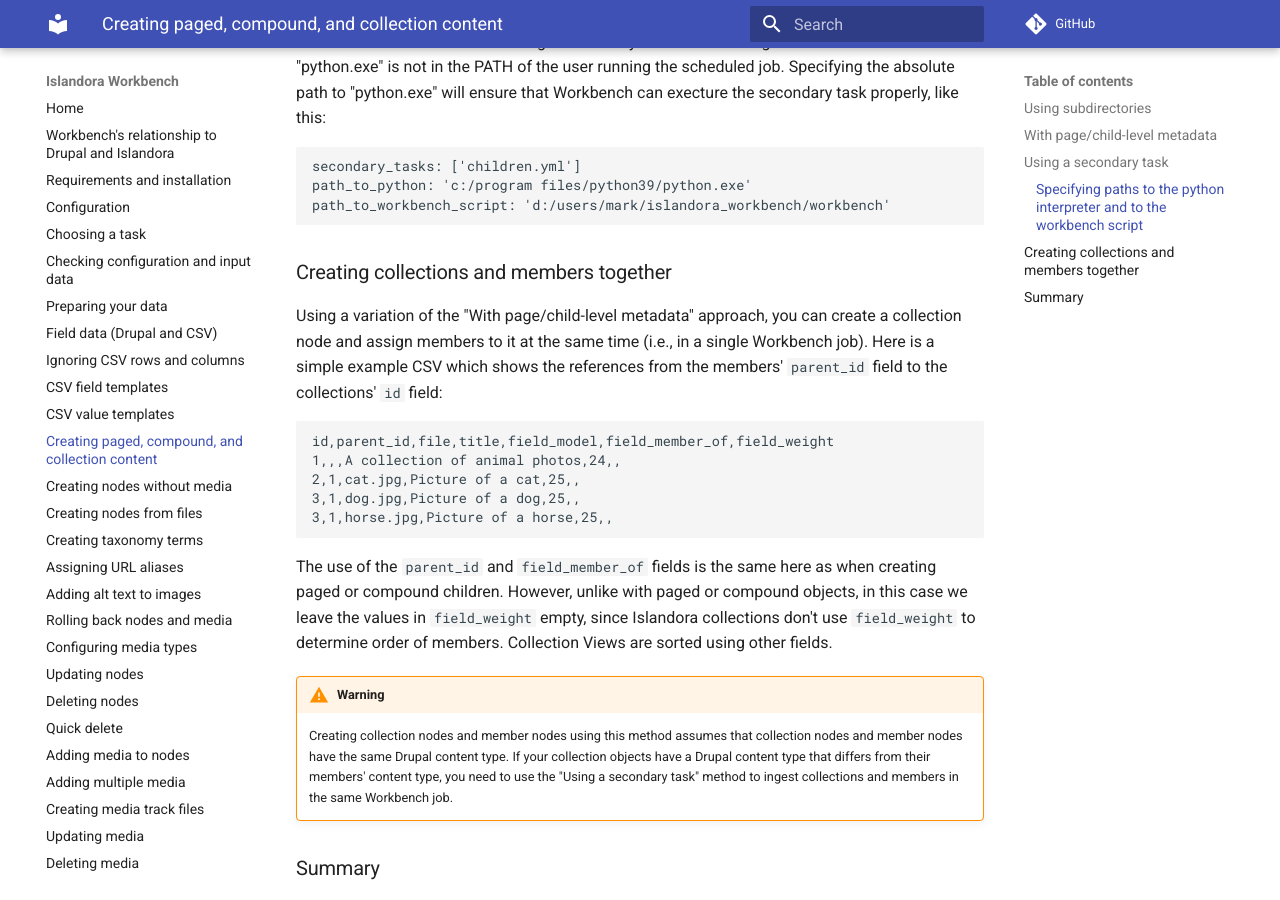
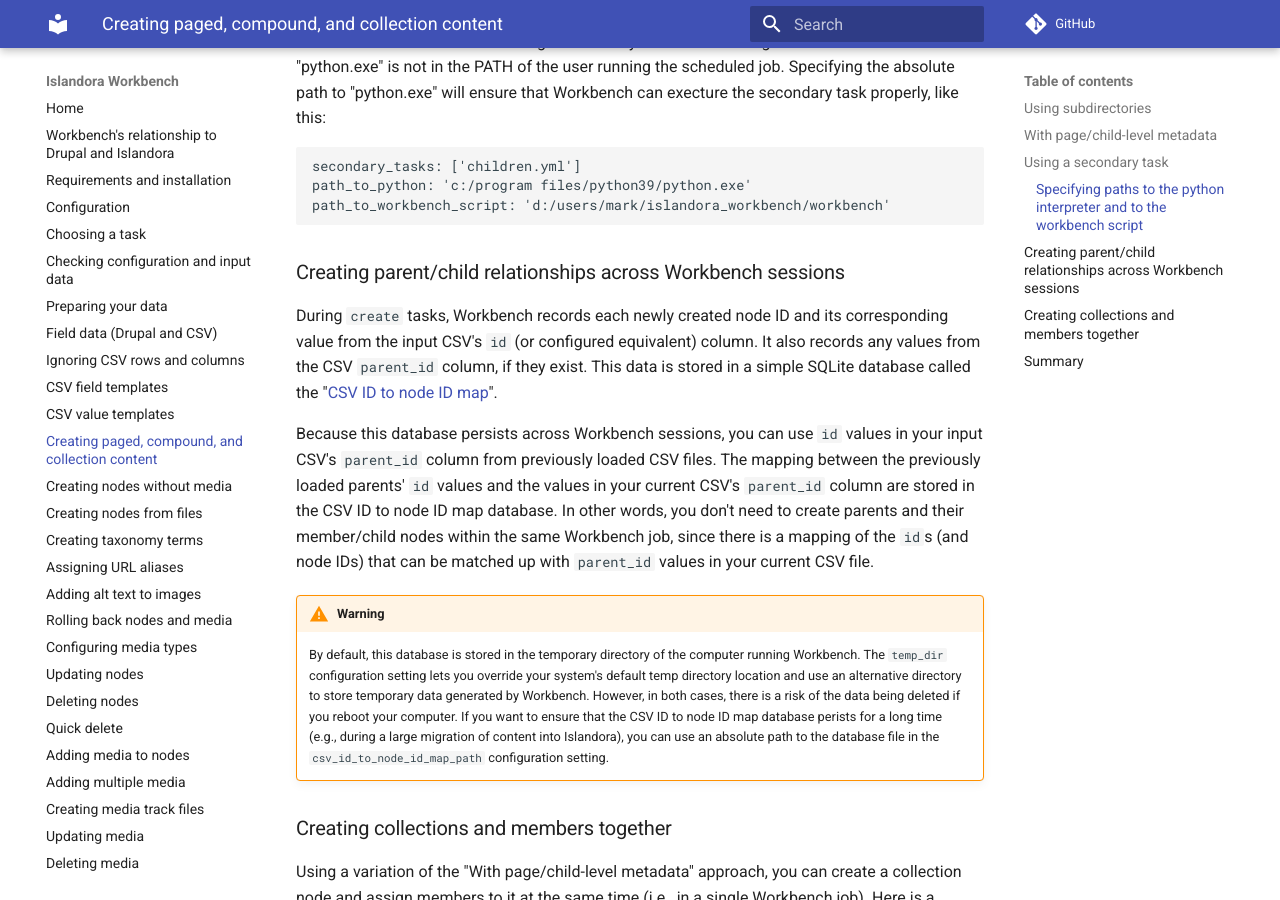
Before and after one commit to mjordan/islandora_workbench_docs, an MkDocs documentation site: the page built from docs/paged_and_compound.md, in a window 1280 px wide and 900 px high, scrolled down 7683 px. Built offline with MkDocs 1.6.1 and Material for MkDocs 9.7.7, drawn with Linux system fonts in a browser that asks for light colours; comment, search, counter and statistics services are not loaded.

Commit message:
Additional docs on using the CSV ID to node ID map.

````diff
--- a/docs/paged_and_compound.md
+++ b/docs/paged_and_compound.md
@@ -165,6 +165,16 @@
 path_to_workbench_script: 'd:/users/mark/islandora_workbench/workbench'
 ```
 
+### Creating parent/child relationships across Workbench sessions
+
+During `create` tasks, Workbench records each newly created node ID and its corresponding value from the input CSV's `id` (or configured equivalent) column. It also records any values from the CSV `parent_id` column, if they exist. This data is stored in a simple SQLite database called the "[CSV ID to node ID map](/islandora_workbench_docs/generating_csv_files/#using-the-csv-id-to-node-id-map)".
+
+Because this database persists across Workbench sessions, you can use `id` values in your input CSV's `parent_id` column from previously loaded CSV files. The mapping between the previously loaded parents' `id` values and the values in your current CSV's `parent_id` column are stored in the CSV ID to node ID map database. In other words, you don't need to create parents and their member/child nodes within the same Workbench job, since there is a mapping of the `id`s (and node IDs) that can be matched up with `parent_id` values in your current CSV file.
+
+!!! warning
+    By default, this database is stored in the temporary directory of the computer running Workbench. The `temp_dir` configuration setting lets you override your system's default temp directory location and use an alternative directory to store temporary data generated by Workbench. However, in both cases, there is a risk of the data being deleted if you reboot your computer. If you want to ensure that the CSV ID to node ID map database perists for a long time (e.g., during a large migration of content into Islandora), you can use an absolute path to the database file in the `csv_id_to_node_id_map_path` configuration setting.
+
+
 ### Creating collections and members together
 
 Using a variation of the "With page/child-level metadata" approach, you can create a collection node and assign members to it at the same time (i.e., in a single Workbench job). Here is a simple example CSV which shows the references from the members' `parent_id` field to the collections' `id` field:
````
Also changed, not shown: docs/configuration.md (+1 -1 lines).
